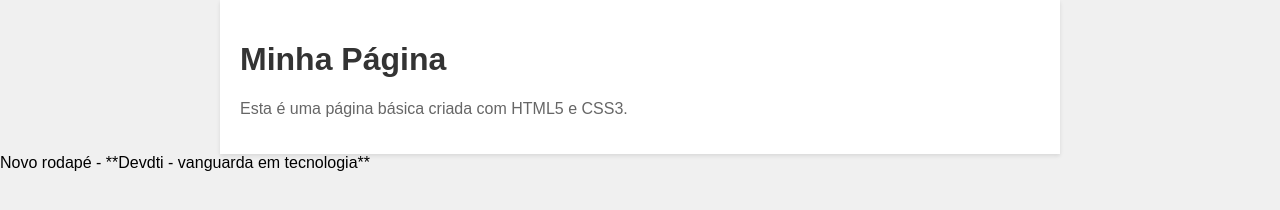
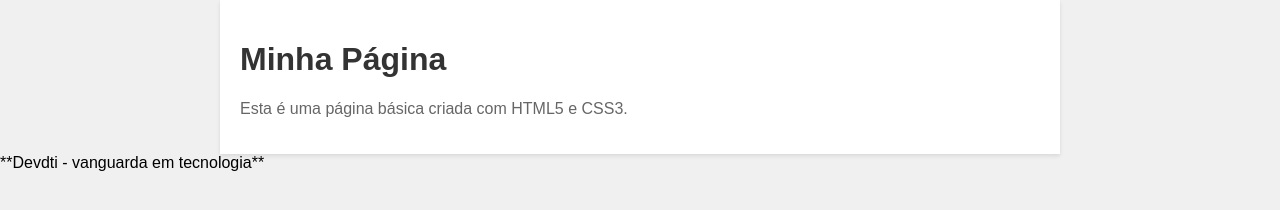
Before and after one commit to DaviBarros/projetotestemestrado, a plain HTML site: page index.html in a window 1280 px wide. Drawn offline with Linux system fonts and the light colour scheme.

Commit message:
Finish the new footer - part 2

```diff
--- a/index.html
+++ b/index.html
@@ -11,6 +11,6 @@
         <h1>Minha Página</h1>
         <p>Esta é uma página básica criada com HTML5 e CSS3.</p>
     </div>
-    <footer>Novo rodapé - **Devdti - vanguarda em tecnologia**</footer>
+    <footer>**Devdti - vanguarda em tecnologia**</footer>
 </body>
 </html>
```
